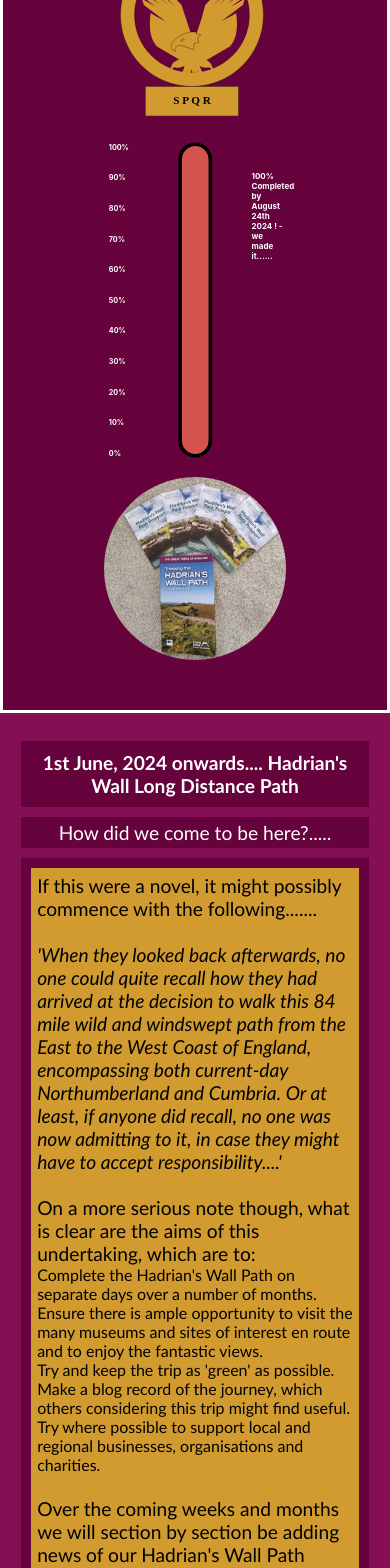
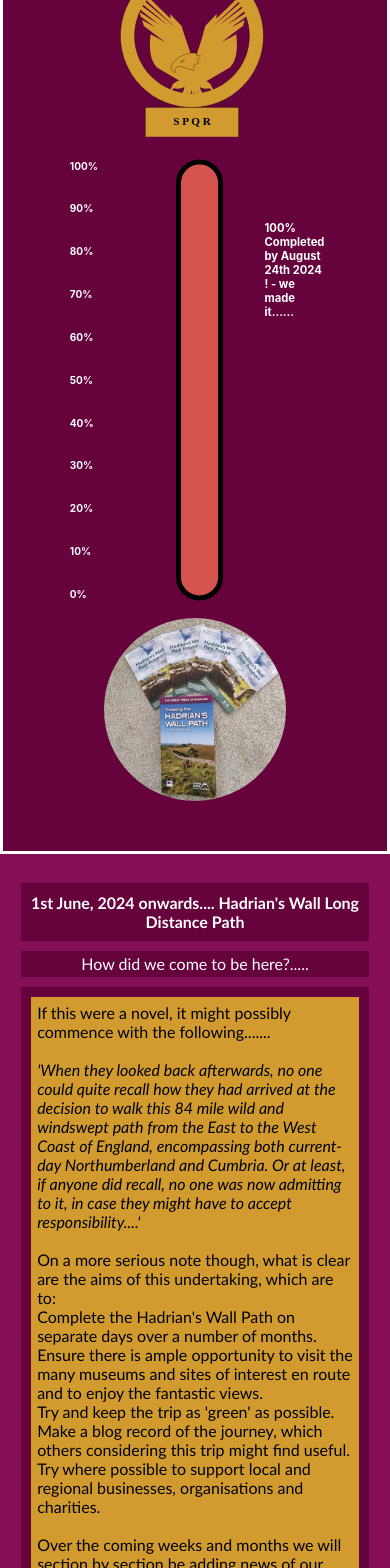
Before and after one commit to JillThomas799/thomasfamilyblog-2024-2025git, a React (Create React App) app: page /hwp2024 in a window 390 px wide. Shown: the part 240-1808 px from the top of the page. Built offline with nearby package versions, Linux system fonts and the light colour scheme.

Commit message:
Clearing errors and edits HWP blog

```diff
--- a/src/Hwp2024.css
+++ b/src/Hwp2024.css
@@ -133,7 +133,7 @@ h1 .hadrianswallTitle{
         border-radius:30px;
         margin-top:2%;
         margin-bottom:1%;
-        pointer-events: none;
+        /* pointer-events: none; */
         }
 
         .HWPfigcaption {
@@ -153,7 +153,7 @@ h1 .hadrianswallTitle{
         justify-content: center;
         margin-left: auto;
         margin-right: auto;
-        pointer-events:none;
+        /* pointer-events:none; */
         width:80%;
         height:auto;
         border:solid #D5544F 5px;
@@ -268,7 +268,51 @@ ul .listItemsAlign{
 }
 
 
-       /*To ensure on ipad screens and larger mobiles that photos are displayed in columnar format to ensure sizing and clarity of image optimal*/
+@media screen and (min-width:481) and (max-width:902px) {
+
+  /*To ensure on mobile screens below 902px width (this includes one plus phones) that relevant components of
+  the site are displayed with the best dimensions for the smaller devices*/
+
+.hwp2024header {
+ display:block;
+ text-align: center;
+ font-size: 1.75em;
+ color:white;
+ font-weight: bold;
+ /* border:solid 3px; */
+ width: 100vw;
+ /* height: 50vh; */
+ height:auto;
+ position:absolute;
+}
+
+/*To ensure on mobile screens above 480px but below 902px that photos are displayed in columnar format to ensure sizing and clarity of image optimal*/
+.blogPhotoDivHwp{
+ display:flex;
+ flex-direction: column;
+ background-color: #66023c;
+ padding-bottom: 15%;
+ padding-top: 5%;
+ margin-top:2%;
+}
+
+.hwpIntroPhoto {
+ margin-left: auto;
+ margin-right: auto;
+ pointer-events:none;
+ width:65%;
+ height:auto;
+ border:solid #66023c 8px;
+ border-radius:80%;
+ margin-top:1%;
+ margin-bottom:1%;
+ -webkit-border-radius:80%;
+ -moz-border-radius:80%;
+ -ms-border-radius:80%;
+ -o-border-radius:80%;
+}
+}
+
 @media screen and (min-width:402px) and (max-width:900px){
   .blogPhotoDivHwp{
     display:flex;
@@ -277,6 +321,7 @@ ul .listItemsAlign{
     padding-bottom: 15%;
     padding-top: 5%;
     margin-top:2%;
+    transform:size(1.2);
     -webkit-transform:size(1.2);
     -moz-transform:size(1.2);
     -ms-transform:size(1.2);
@@ -295,14 +340,17 @@ ul .listItemsAlign{
   margin-bottom:1%;
 
   }
-
-
 }
 
 @media screen and (max-width:480px) {
 
   /*To ensure on mobile screens below 480px width (this includes one plus phones) that relevant components of
   the site are displayed with the best dimensions for the smaller devices*/
+
+  .hadrianswallTitle{
+    padding-top:30%;
+    font-size:1.5rem;
+  }
 
   .hwp2024header h1 {
  margin-bottom:-30%;
@@ -369,49 +417,97 @@ ul .listItemsAlign{
  margin-top:2%;
  margin-bottom:1%;
  }
+
+ .datenewsDivHwp{
+  color:white;
+  background-color:#850f55	;
+  display:flex;
+  flex-direction:column;
+  margin-top: 2%;
+  margin-bottom:1%;
+  padding:4%;
 }
 
-@media screen and (min-width:481) and (max-width:902px) {
-
-  /*To ensure on mobile screens below 902px width (this includes one plus phones) that relevant components of
-  the site are displayed with the best dimensions for the smaller devices*/
-
-.hwp2024header {
- display:block;
+.dateHwp{
+  color:white;;
+  background-color:#66023c;
   text-align: center;
- font-size: 1.75em;
- color:white;
+  padding:10px 10px 10px 10px;
+  margin:5px;
+  font-size:1.0rem;
+  font-family:'Gill Sans', 'Gill Sans MT', Calibri, 'Trebuchet MS', sans-serif;
   font-weight: bold;
- /* border:solid 3px; */
- width: 100vw;
- /* height: 50vh; */
- height:auto;
- position:absolute;
 }
 
-/*To ensure on mobile screens above 480px but below 902px that photos are displayed in columnar format to ensure sizing and clarity of image optimal*/
-.blogPhotoDivHwp{
- display:flex;
- flex-direction: column;
- background-color: #66023c;
- padding-bottom: 15%;
- padding-top: 5%;
- margin-top:2%;
+.newsheaderHwp{
+  color:white;;
+  background-color:#66023c;
+  text-align: center;
+  padding:1%;
+  margin:5px;
+  font-size:1.0rem;
+  font-family:'Gill Sans', 'Gill Sans MT', Calibri, 'Trebuchet MS', sans-serif;
+
 }
 
-.hwpIntroPhoto {
+.newsHwp{
+  color:white;;
+  /* border:solid 3px white; */
+  background-color:#66023c;
+  text-align: left;
+  padding:10px 10px 10px 10px;
+  margin:5px;
+  font-size:1.0rem;
+  font-family:'Gill Sans', 'Gill Sans MT', Calibri, 'Trebuchet MS', sans-serif;
+}
+
+
+.hwpDailyNarrative{
+  background-color: #D19B2F	;
+  text-Align:left;
+  padding-top: 2%;
+  padding-bottom: 2%;
+  padding-right: 2%;
+  padding-left:2%;
+  color:black;
+  font-size:1.0rem;
+  font-family:'Gill Sans', 'Gill Sans MT', 'Calibri', 'Trebuchet MS', 'sans-serif';
+}
+
+.titles{
+  color:#66023c;
+  font-size:1.1rem;
+}
+
+.headTitles{
+  color:#66023c;
+  font-size:1.1rem;
+  text-decoration: underline;
+}
+
+.componentWalkDetails{
+  background-color: #D19B2F	;
+  /* border:solid 4px grey; */
+  text-Align:center;
+  padding-top: 2%;
+  padding-bottom: 2%;
+  padding-right:2%;
+  color:black;
+  display:flex;
+  flex-direction:column;
+  font-size:1.1rem;
+  font-family:'Gill Sans', 'Gill Sans MT', 'Calibri', 'Trebuchet MS', 'sans-serif';
+}
+
+.blogPhoto1HWP img{
+  display: block;
   margin-left: auto;
   margin-right: auto;
- pointer-events:none;
- width:65%;
+  width:60%;
   height:auto;
- border:solid #66023c 8px;
- border-radius:80%;
- margin-top:1%;
+  border:solid #36454F 4px;
+  border-radius:30px;
+  margin-top:2%;
   margin-bottom:1%;
- -webkit-border-radius:80%;
- -moz-border-radius:80%;
- -ms-border-radius:80%;
- -o-border-radius:80%;
   }
 }
--- a/src/June2024.js
+++ b/src/June2024.js
@@ -12,12 +12,10 @@ import TalkinTarnView from "./imagesresized/TalkinTarnView.jpg";
 import StrawberryBed from "./imagesresized/StrawberryBed.jpg";
 import RaisedBed1 from "./imagesresized/RaisedBed1.jpg";
 import RaisedBed2 from "./imagesresized/RaisedBed2.jpg";
-import RaisedBed2Distant from "./imagesresized/RaisedBed1.jpg";
 import RaisedBed3 from "./imagesresized/RaisedBed3.jpg";
 import RaisedBed4 from "./imagesresized/RaisedBed4.jpg";
 import ProductiveGarden from "./imagesresized/ProductiveGarden.jpg";
 import NepetaMichelmas from "./imagesresized/NepetaMichelmas.jpg";
-import NepetaInBloom2 from "./imagesresized/NepetaInBloom2.jpg";
 import NepetaInBloom1 from "./imagesresized/NepetaInBloom2.jpg";
 import Meadow2 from "./imagesresized/Meadow2.jpg";
 import Meadow1 from "./imagesresized/Meadow1.jpg";
@@ -87,7 +85,6 @@ export default function June2024() {
               We will let everyone know in plenty of time when the change to a personalised log in will come into play.
             <br />
             <br />
-
             </section>
             </div>
 
@@ -98,7 +95,6 @@ export default function June2024() {
             <section className="newsJune">Today we successfully completed Stage 1 of our Hadrian's Wall Path Expedition. All the information
               about this trip for today and for the remaining stages over the forthcoming weeks and months, please come and join us at our  <Link to="/hwp2024"> Hadrian's Wall Path Expedition page </Link>
             </section>
-
           </div>
 
             <div className="datenewsDivJune">
@@ -108,7 +104,6 @@ export default function June2024() {
             <section className="newsJune">There has been lots of activity down at the tarn recently as many of the birds are having their families. Each time we visit there seem to have been more additions... All
               apart from the cygnets grow so quickly though and are soon adults. The cygnets are slower, taking 4-5 months to reach maturity.
              </section>
-
           </div>
 
           <div className="blogPhotoDivJune">
@@ -153,7 +148,6 @@ export default function June2024() {
               taken this time last year and the year before, then it can be clearly seen that things actually are going to plan and everything has grown and filled out.
 
             </section>
-
           </div>
         ;
         ; <div className="datenewsDivJune">
--- a/src/October2024.css
+++ b/src/October2024.css
@@ -113,8 +113,27 @@
       }
 
 
+.slideshowentryOctober {
+  display: block;
+  margin-left: auto;
+  margin-right: auto;
+  pointer-events:none;
+  width:25%;
+  height:auto;
+  /* border:solid 2px; */
+  border-radius:100%;
+  margin-top:3%;
+  margin-bottom:5%;
+  -webkit-border-radius:100%;
+  -moz-border-radius:100%;
+  -ms-border-radius:100%;
+  -o-border-radius:100%;
+}
+
+
       @media screen (max-width 401px){
         .newsheaderOctober{
           margin-top:20%;
         }
+
       }
--- a/src/October2024.js
+++ b/src/October2024.js
@@ -80,7 +80,7 @@ export default function October2024() {
             <br /> <br />The individual comments on the photos will take you through the full story of our trip.
             </div>   {/*Closing div slideshowinstructionsOctober*/}
 
-            <img className="slideshowentryJune" src={PenrithStationTitled} alt="" />
+            <img className="slideshowentryOctober" src={PenrithStationTitled} alt="" />
             </strong>
             </Link>
             </div>
--- a/src/components/charityfundraisingthermometer.css
+++ b/src/components/charityfundraisingthermometer.css
@@ -67,27 +67,6 @@ a {
   margin-left: 30%;
 }
 
-@media screen and (max-width: 480px) {
-  /*To ensure on mobile screens below 900px width (this includes one plus phones) that relevant components of
-  the site are displayed with the best dimensions for the smaller devices*/
-    .chartWrapper {
-      display: grid;
-      justify-content:center;
-      grid-column-gap: 3rem;
-      grid-template-columns: 30% auto 30%;
-      margin-top: 10%;
-      margin-bottom:-70%;
-      -webkit-transform:scale(0.5);
-      -moz-transform:scale(0.5);
-      -ms-transform:scale(0.5);
-      -o-transform:scale(0.5);
-}
-
-.chartY{ transform:scale(0.9); -webkit-transform:scale(0.9); -moz-transform:scale(0.9); -ms-transform:scale(0.9); -o-transform:scale(0.9); }
-.chartX{ transform:scale(0.9); -webkit-transform:scale(0.9); -moz-transform:scale(0.9); -ms-transform:scale(0.9); -o-transform:scale(0.9); }
-
-}
-
 @media screen and (min-width: 481px) and (max-width: 902px){
   .chartWrapper {
     display: grid;
@@ -101,4 +80,33 @@ a {
     -ms-transform:scale(0.5);
     -o-transform:scale(0.5);
 }
+
+.chartLabels {
+  margin-top:100%;
+  font-size: 1.8rem;
+  margin-left: 30%;
 }
+}
+
+
+@media screen and (max-width: 480px) {
+  /*To ensure on mobile screens below 900px width (this includes one plus phones) that relevant components of
+  the site are displayed with the best dimensions for the smaller devices*/
+    .chartWrapper {
+      display: grid;
+      justify-content:center;
+      grid-column-gap: 2rem;
+      grid-template-columns: 40% 20% 40%;
+      margin-top: 30%;
+      margin-bottom:-50%;
+      transform:scale(0.7);
+      -webkit-transform:scale(0.7);
+      -moz-transform:scale(0.7);
+      -ms-transform:scale(0.7);
+      -o-transform:scale(0.7);
+}
+
+.chartY{ transform:scale(0.9); -webkit-transform:scale(0.9); -moz-transform:scale(0.9); -ms-transform:scale(0.9); -o-transform:scale(0.9); }
+.chartX{ transform:scale(0.9); -webkit-transform:scale(0.9); -moz-transform:scale(0.9); -ms-transform:scale(0.9); -o-transform:scale(0.9); }
+
+}
--- a/src/components/charityfundraisingthermometer.js
+++ b/src/components/charityfundraisingthermometer.js
@@ -4,7 +4,6 @@ import './charityfundraisingthermometer.css';
 export default function HWPThermometer() {
   return (
     <div>
-
 <div className="chartWrapper">
   <ul className="chartY">
   <li>100%</li>
@@ -38,6 +37,5 @@ export default function HWPThermometer() {
 
 </div>
 </div>
-
-  );
+);
 };
```
Also changed, not shown: src/App.js (+0 -9 lines), src/Hwp2024.js (+1 -9 lines), src/June2024.css (+11 -1 lines), src/May2024.js, 1 other file (tests, documents, lock files or other folders). Lines whose indentation alone changed are shown as unchanged.
